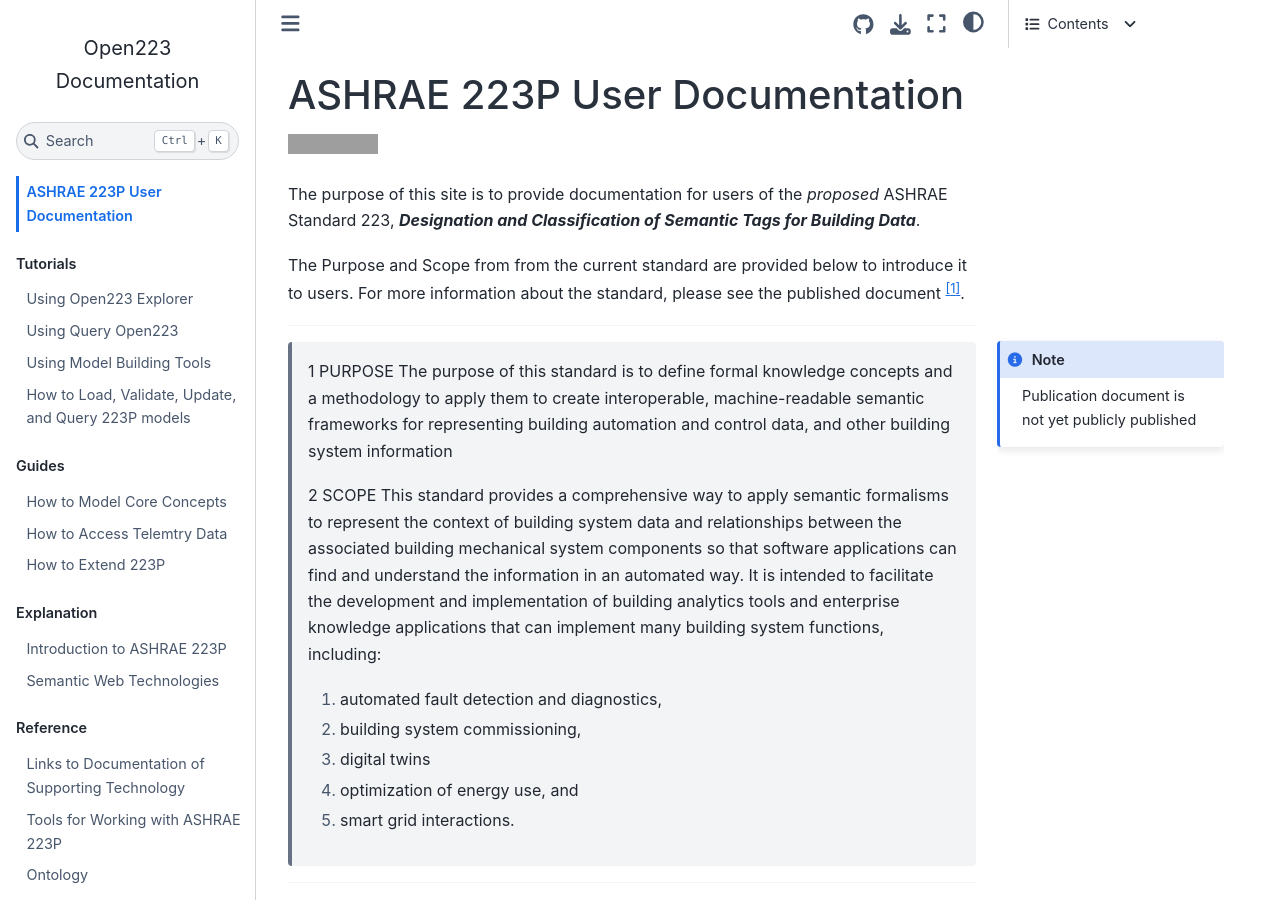
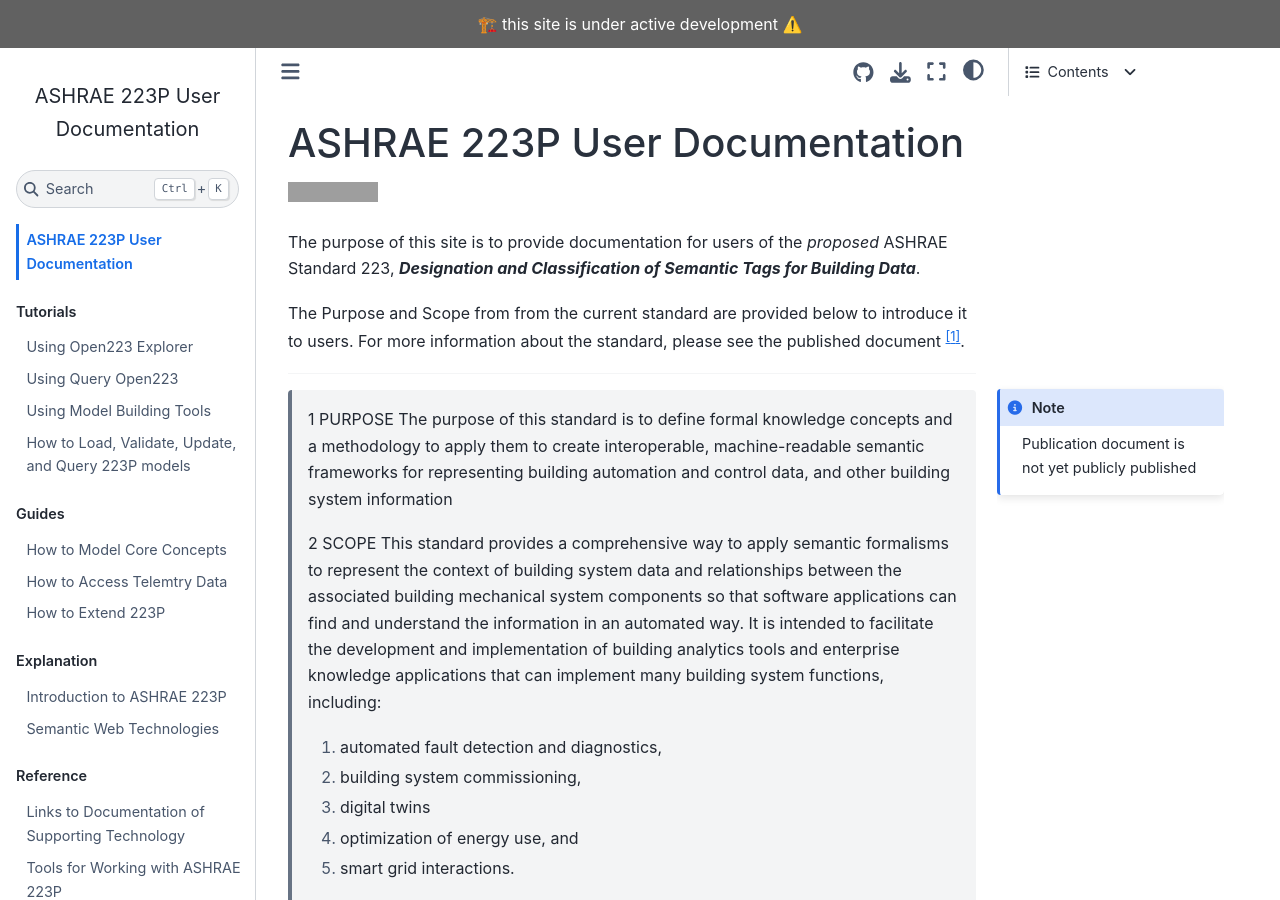
Before and after one commit to open223/docs.open223.info, a Jupyter Book: the page built from intro.md, in a window 1280 px wide and 900 px high. Built offline with Jupyter Book 1.0.4 settings and Sphinx 7.4.7 and the Sphinx Book theme 1.1.4, drawn with Linux system fonts in a browser that asks for light colours; grey boxes are pictures that could not be loaded.

Commit message:
config title and announcement

```diff
--- a/_config.yml
+++ b/_config.yml
@@ -1,7 +1,7 @@
 # https://jupyterbook.org/en/stable/customize/config.html
 
 # Book settings
-title: Open223 Documentation
+title: ASHRAE 223P User Documentation
 author: ""
 copyright: ""
 logo: ""
@@ -32,6 +32,8 @@
   use_repository_button: true
   use_issues_button: true
 
+  announcement              : " 🏗️ this site is under active development ⚠️"
+
 # LaTeX-specific settings
 
 
```
